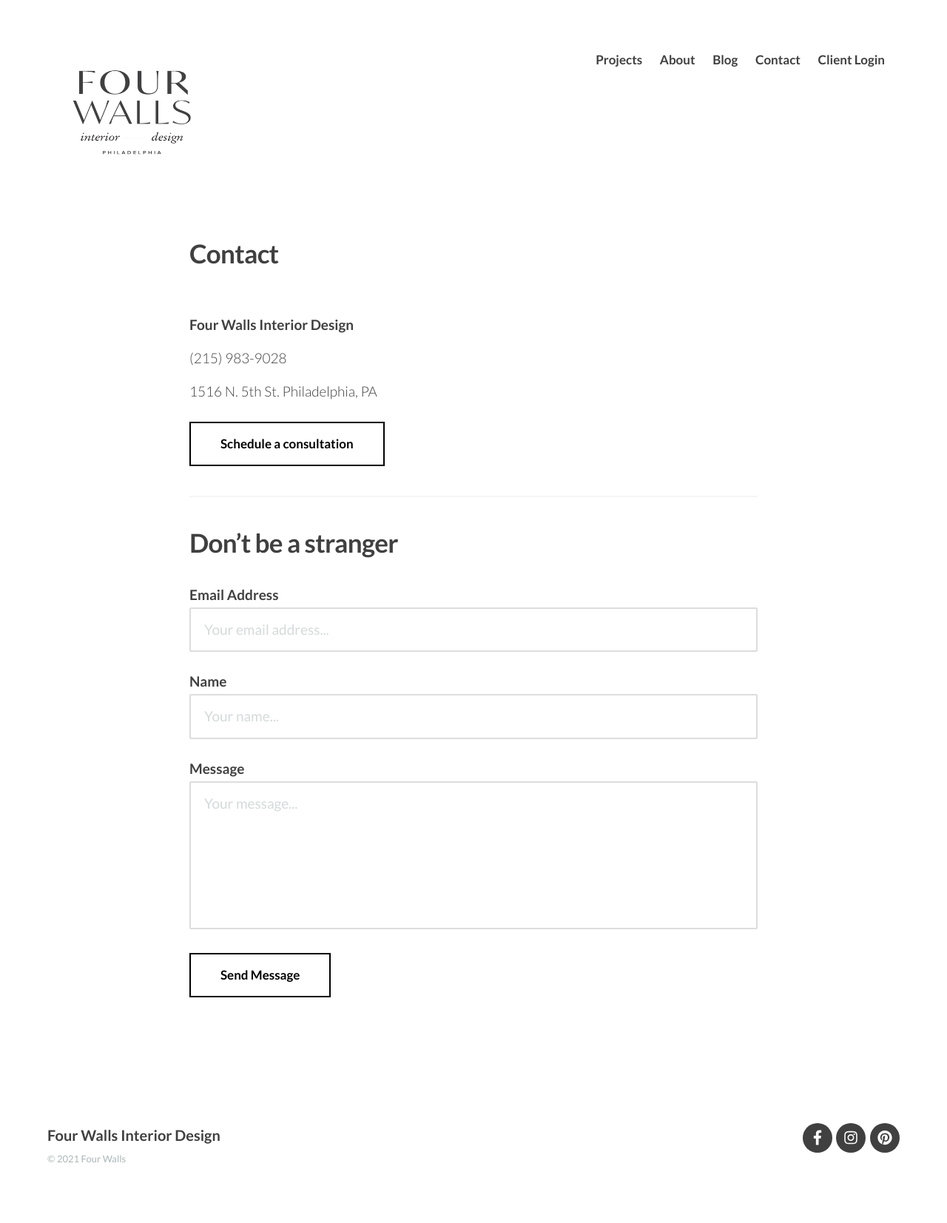
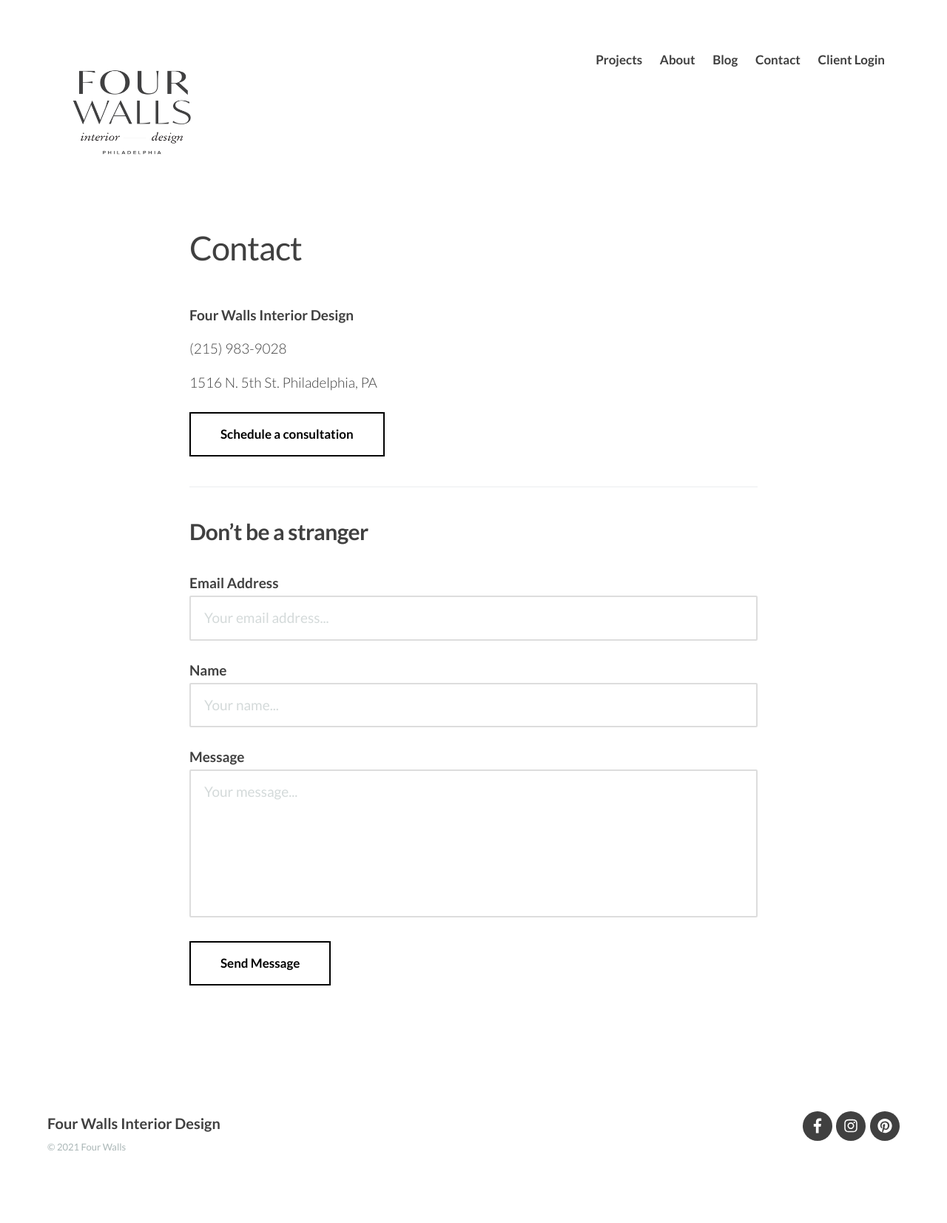
Before and after one commit to luiscielak/fourwalls, a Jekyll site: the page built from _pages/contact.md, in a window 1280 px wide. Shown: the whole page at 74% size. Built offline with Jekyll 4.4.1, drawn with Linux system fonts in a browser that asks for light colours; nearby versions of some CDN libraries.

```diff
--- a/_pages/contact.md
+++ b/_pages/contact.md
@@ -3,7 +3,7 @@ title: &nbsp;
 subtitle: &nbsp;
 ---
 
-## Contact
+# Contact
 
 <br>
 
@@ -17,6 +17,6 @@ subtitle: &nbsp;
 
 ---
 
-## Don't be a stranger
+### Don't be a stranger
 
 {% include contact-form.html %}
```
